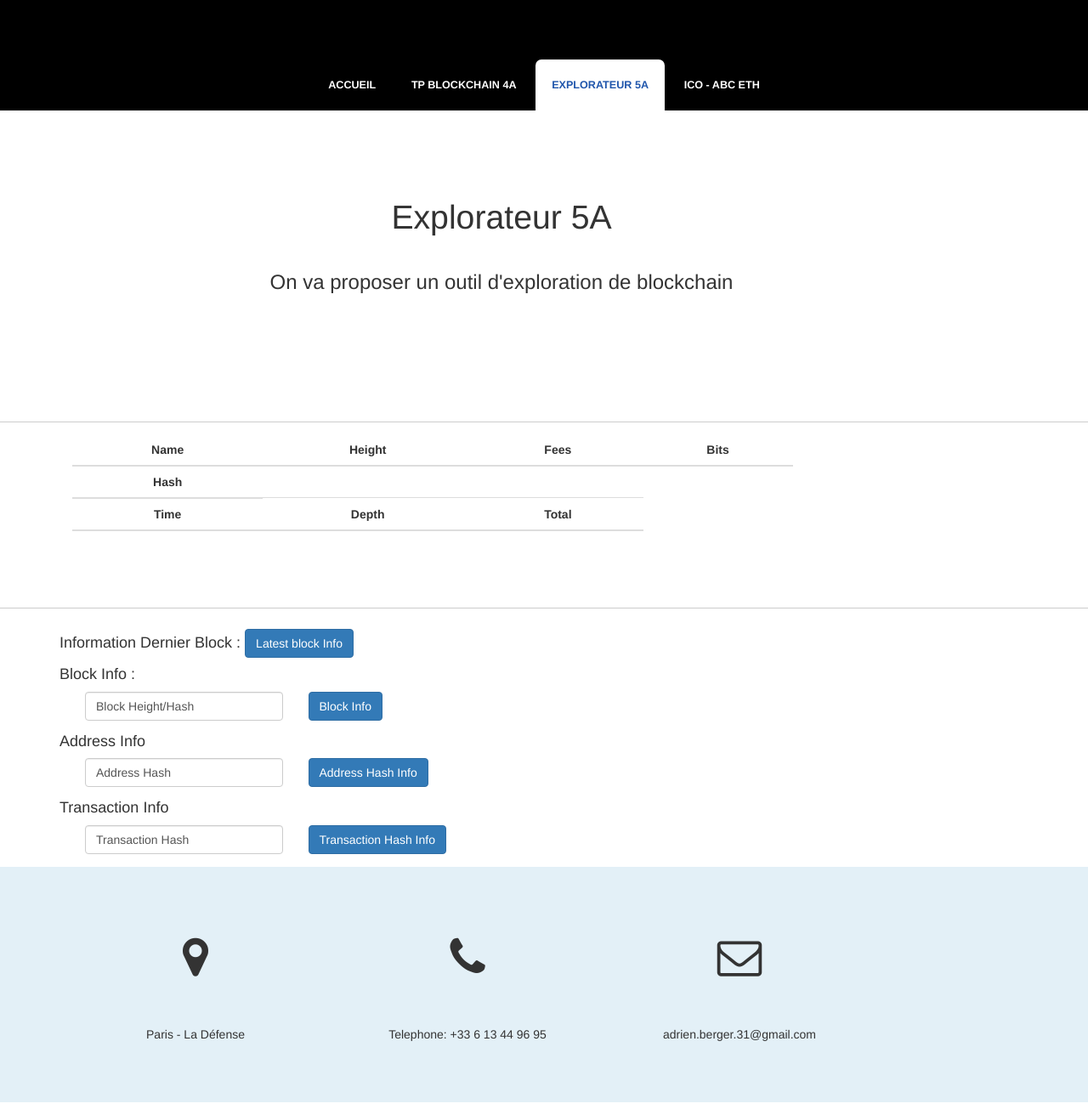
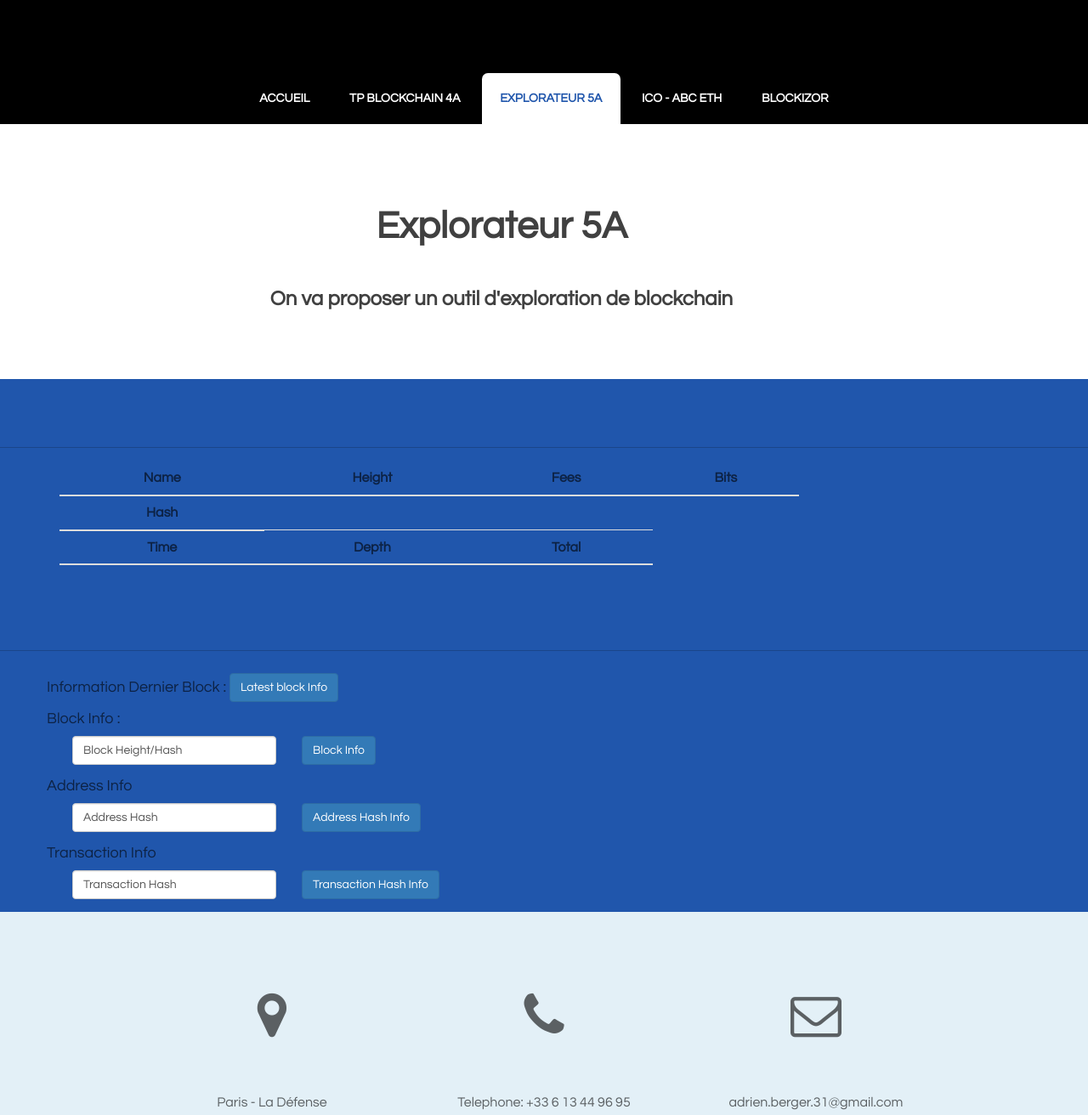
Before and after one commit to AdrienBergerESILV/adrienbergeresilv.github.io, a plain HTML site: page explorateur5A/index.html in a window 1280 px wide. Shown: the part 501-1813 px from the top of the page at 85% size. Drawn offline with nearby package versions, Linux system fonts and the light colour scheme.

Commit message:
Correction Erreur Style Explorer

```diff
--- a/explorateur5A/index.html
+++ b/explorateur5A/index.html
@@ -8,8 +8,6 @@
 <meta name="keywords" content="" />
 <meta name="description" content="" />
 <link href="http://fonts.googleapis.com/css?family=Source+Sans+Pro:200,300,400,600,700,900|Quicksand:400,700|Questrial" rel="stylesheet" />
-	<link href="../default.css" rel="stylesheet" type="text/css" media="all" />
-	<link href="../fonts.css" rel="stylesheet" type="text/css" media="all" />
 <link rel="stylesheet" href="https://maxcdn.bootstrapcdn.com/bootstrap/3.3.7/css/bootstrap.min.css">
 <script src="https://ajax.googleapis.com/ajax/libs/jquery/3.2.1/jquery.min.js"></script>
 <script src="https://maxcdn.bootstrapcdn.com/bootstrap/3.3.7/js/bootstrap.min.js"></script>
@@ -18,10 +16,11 @@
 			  integrity="sha256-hwg4gsxgFZhOsEEamdOYGBf13FyQuiTwlAQgxVSNgt4="
 			  crossorigin="anonymous"></script>
 <script src="./index.js"></script>
+<link href="../default.css" rel="stylesheet" type="text/css" media="all" />
+<link href="../fonts.css" rel="stylesheet" type="text/css" media="all" />
 
 </head>
 <body>
-
 <div id="header-wrapper">
 	<div id="header" class="container">
 		<div id="logo">
@@ -34,11 +33,11 @@
 				<li><a href="../blockchain4A/index.html" accesskey="2" title="">TP Blockchain 4A</a></li>
 				<li class="active"><a href="" accesskey="3" title="">Explorateur 5A</a></li>
 				<li><a href="../ICO/index.html" accesskey="4" title="">ICO - ABC Eth</a></li>
+<li><a href="../Block/index.html" accesskey="5" title="">Blockizor</a></li>
 			</ul>
 		</div>
 	</div>
 </div>
-
 <div class="wrapper">
 		<div id="welcome" class="container">
 
@@ -156,8 +155,7 @@
 	</div>
 
 
-<div id="footer">
-	<div class="container">
+<div id="footer" style="display:flex; justify-content: center;">
 		<div class="fbox1">
 		<span class="icon icon-map-marker"></span>
 			<span>Paris - La Défense</span>
@@ -173,7 +171,6 @@
 			<span>adrien.berger.31@gmail.com</span>
 		</div>
 </div>
-</div>
 <div id="copyright">
 	<p>&copy; Adrien Berger. Tous droits réservés. | Design sauvagement volé sur <a href="http://templated.co" rel="nofollow">TEMPLATED</a> (au moins je suis gentil je les crédite)</p>
 	<ul class="contact">
```
Lines whose indentation alone changed are shown as unchanged.
